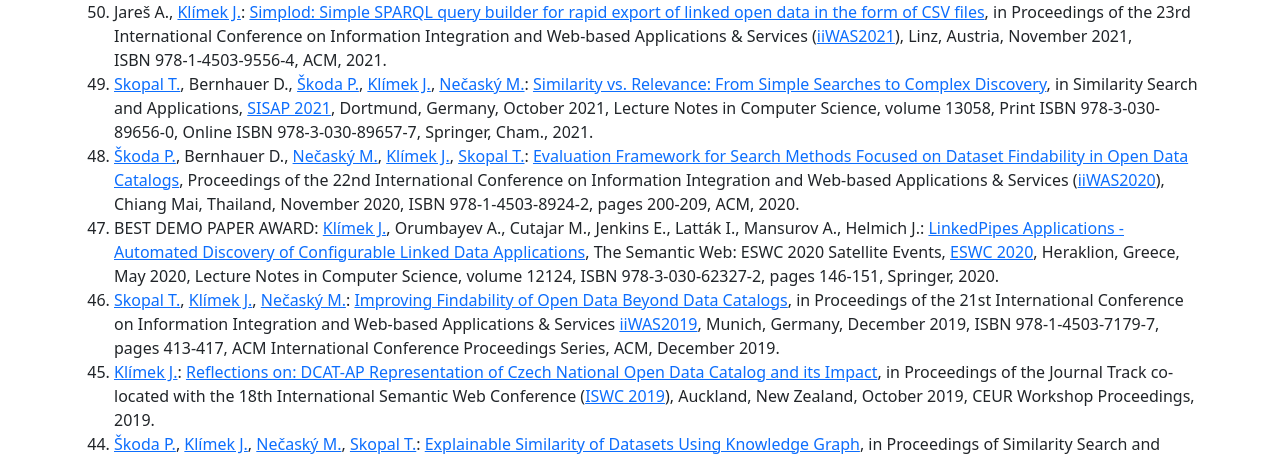
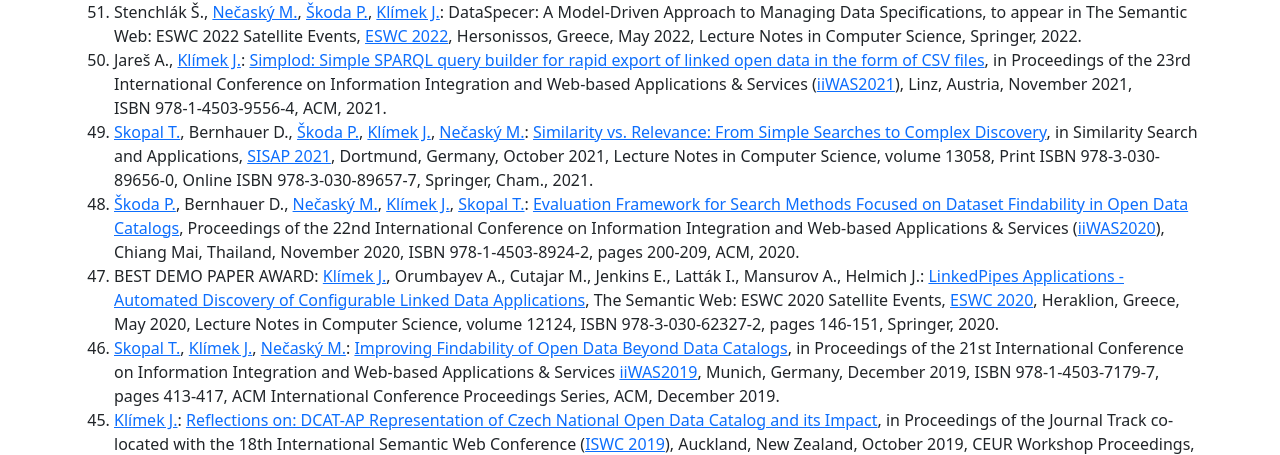
Before and after one commit to jakubklimek/jakubklimek.github.io, a plain HTML site: page publications.html in a window 1280 px wide. Shown: the part 645-1100 px from the top of the page. Drawn offline with nearby package versions, Linux system fonts and the light colour scheme; a script that the page names is missing.

Commit message:
Add DataSpecer publication

```diff
--- a/publications.html
+++ b/publications.html
@@ -305,7 +305,24 @@
             <h2>Conference and workshop papers</h2>
             <ol reversed="reversed">
                 <li typeof="foaf:Document swrc:InProceedings">
-                    <span class="author" rel="dc:creator foaf:maker">Jareš A.</a>,
+                    <span class="author" rel="dc:creator foaf:maker">Stenchlák Š.</span>,
+                    <a class="author" rel="dc:creator foaf:maker"
+                        href="http://www.ksi.mff.cuni.cz/~necasky#me">Nečaský M.</a>,
+                    <a class="author" rel="dc:creator foaf:maker"
+                        href="http://www.ksi.mff.cuni.cz/~skoda#me">Škoda P.</a>,
+                        <a href="https://jakub.klímek.com/#me">Klímek J.</a>:
+                    <span class="title" property="dc:title foaf:name"
+                        >DataSpecer: A Model-Driven Approach to Managing Data Specifications</span>,
+                        to appear in The Semantic Web: ESWC 2022 Satellite Events, <a
+                        class="venue" rel="dc:isPartOf"
+                        href="https://2022.eswc-conferences.org/">ESWC 2022</a>,
+                    Hersonissos, Greece, May&nbsp;2022,
+                    Lecture Notes in Computer Science,
+                    <span class="publisher" property="dc:publisher">Springer</span>,
+                    <span property="dc:issued" datatype="xsd:gYear">2022</span>.
+                </li>
+                <li typeof="foaf:Document swrc:InProceedings">
+                    <span class="author" rel="dc:creator foaf:maker">Jareš A.</span>,
                         <a href="https://jakub.klímek.com/#me">Klímek J.</a>:
                     <a href="https://dl.acm.org/doi/10.1145/3487664.3487790" class="title" property="dc:title foaf:name"
                         >Simplod: Simple SPARQL query builder for rapid export of linked open data in the form of CSV files</a>,
```
